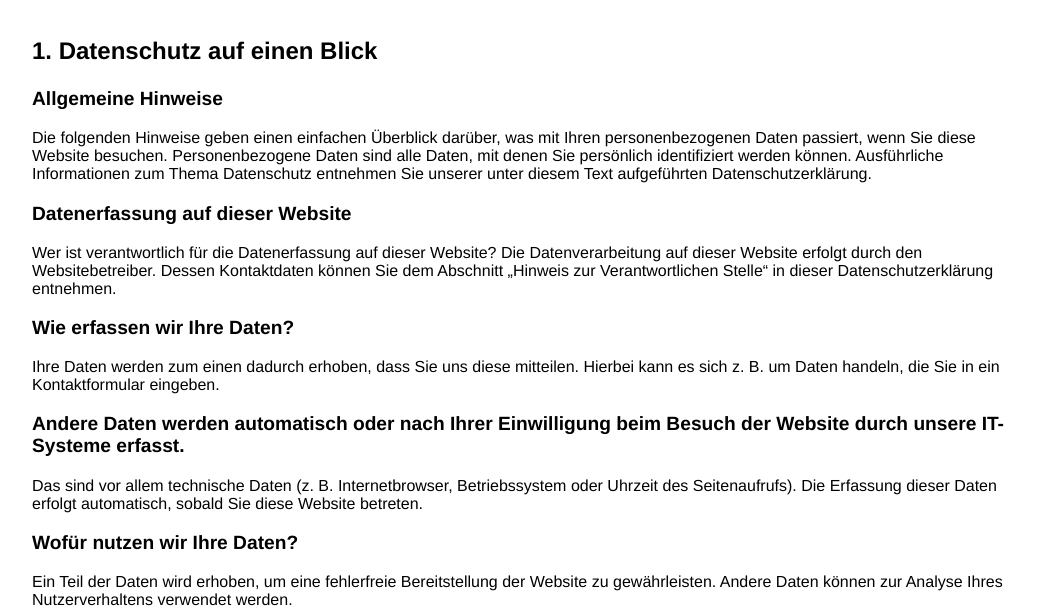
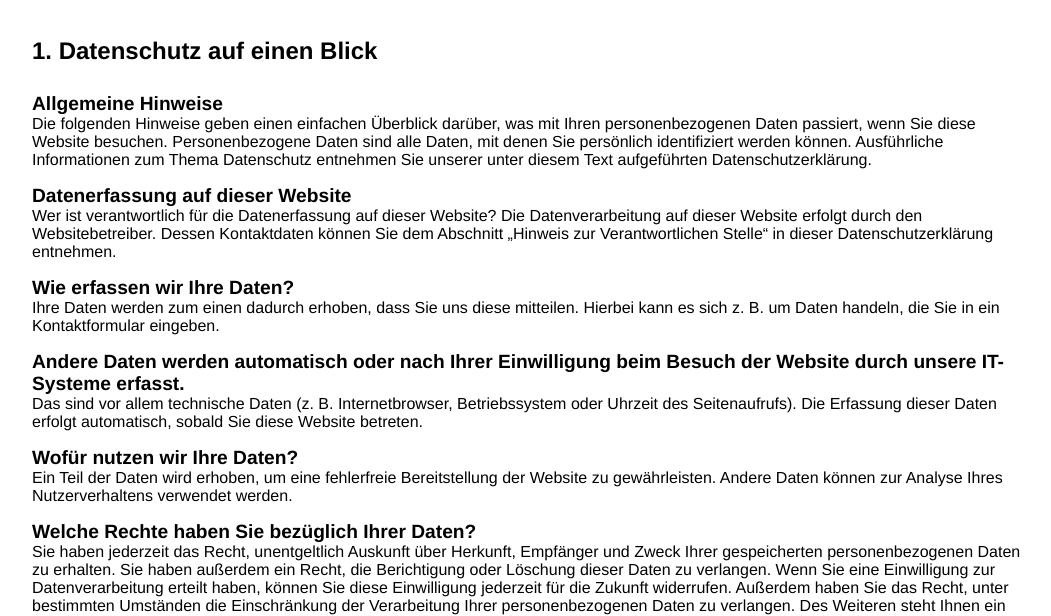
Before and after one commit to PhilippBLG/dhbw-web-portfolio, a website: page jahrgang-2022/datenschutz.html in a window 1280 px wide. Shown: the part 139-755 px from the top of the page, without its empty margins (108-1159 px from the left). Drawn offline with Linux system fonts and the light colour scheme.

Commit message:
Update margins in CSS file

```diff
--- a/jahrgang-2022/css/datenschutz.css
+++ b/jahrgang-2022/css/datenschutz.css
@@ -1,9 +1,12 @@
 h3 {
     font-size: 1.2em;
     font-weight: 600;
-    margin: 1em 0px;
 }
 
 h2 {
-    margin-top: 1.5em;
+    margin: 1.5em 0 1em 0;
 }
+
+p {
+    margin-bottom: 1em;
+}
```
